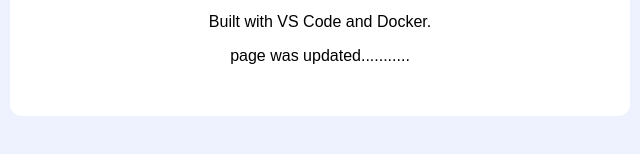
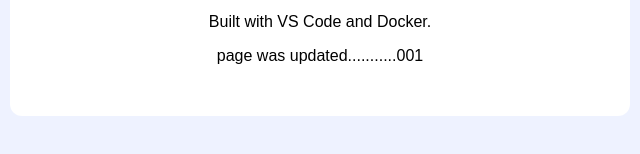
Before and after one commit to SanGit1999/nginxProject, a plain HTML site: page index.html in a window 1280 px wide. Shown: the part 224-378 px from the top of the page, 320-960 px from the left. Drawn offline with Linux system fonts and the light colour scheme.

Commit message:
test workflow

```diff
--- a/index.html
+++ b/index.html
@@ -27,7 +27,7 @@
         <h1>My First DevOps Project!</h1>
         <p>This website is running inside a Docker container.</p>
         <p>Built with VS Code and Docker.</p>
-        <p>page was updated...........</p>
+        <p>page was updated...........001</p>
     </div>
 </body>
 </html>
```
